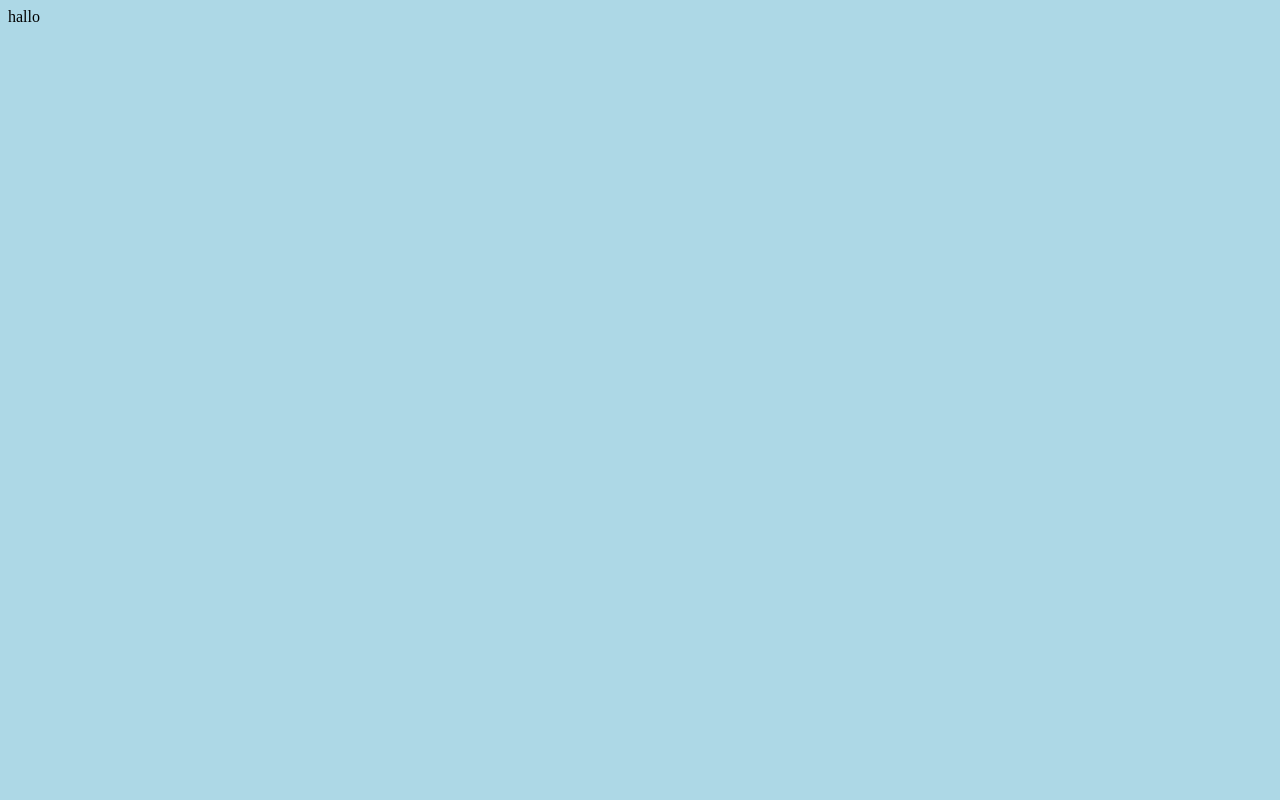
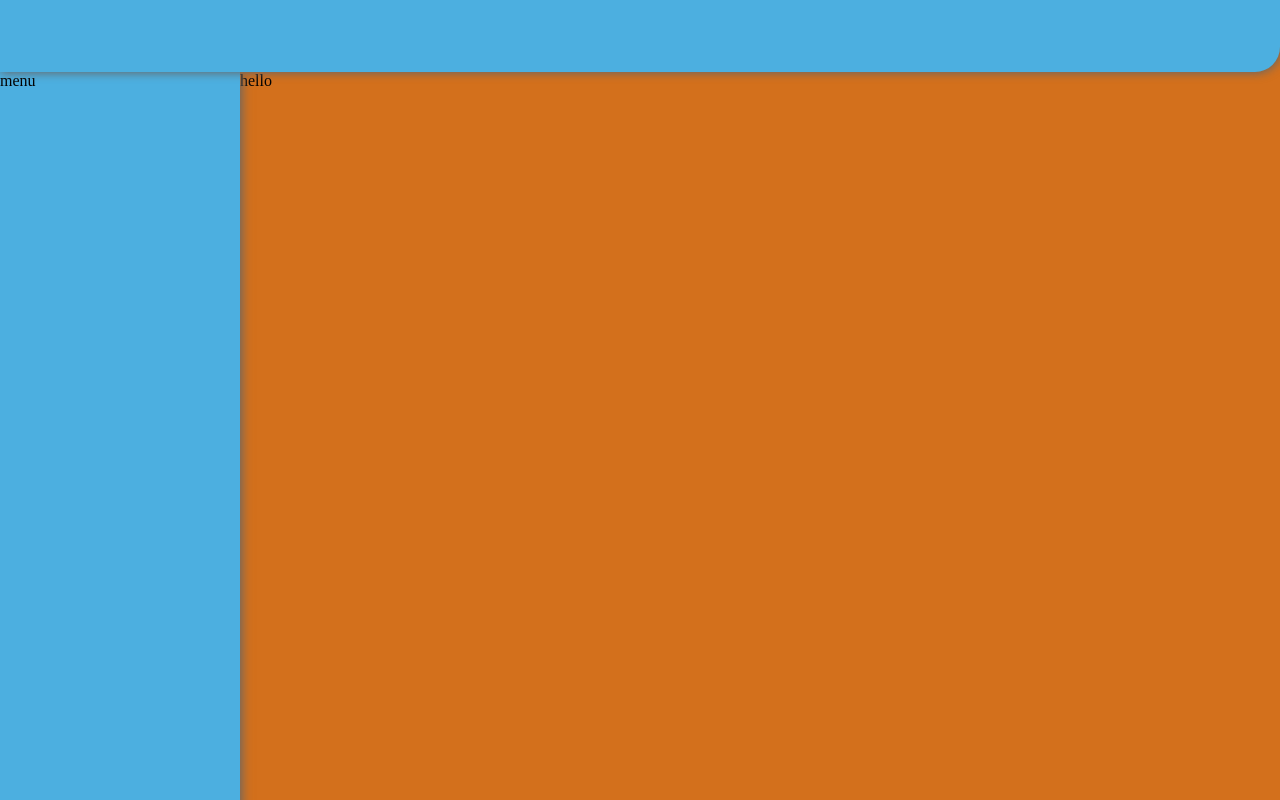
Before and after one commit to einfachIrgendwer0815/einfachIrgendwer0815, a plain HTML site: page docs/index.html in a window 1280 px wide. Drawn offline with Linux system fonts and the light colour scheme.

Commit message:
Update index.html Update style.css

```diff
--- a/docs/index.html
+++ b/docs/index.html
@@ -2,11 +2,20 @@
 <html>
   <head>
     <meta charset="utf-8">
-    <link rel="stylesheet" href="https://einfachirgendwer0815.github.io/einfachIrgendwer0815/style.css" rel="stylesheet" type="text/css">
-    <!-- <link href="https://einfachirgendwer0815.github.io/einfachIrgendwer0815/style.css" rel="stylesheet" type="text/css"> !-->
+    <link href="https://einfachirgendwer0815.github.io/einfachIrgendwer0815/style.css" rel="stylesheet" type="text/css">
+    <!-- <link href="file:///media/bob/Dateien/Dateien/Programme/GitHub/einfachIrgendwer0815/docs/style.css" rel="stylesheet" type="text/css"> !-->
   </head>
 
   <body>
-    hallo
+    <header>
+    </header>
+    <div id="menu">
+      <div id="menuContent">
+        menu
+      </div>
+    </div>
+    <div id="mainContent">
+      hello
+    </div>
   </body>
 </html>
--- a/docs/style.css
+++ b/docs/style.css
@@ -1,3 +1,38 @@
 body {
-  background-color: lightblue;
+  background-color: #d3701c;
+  margin: 0;
+  padding: 0;
 }
+
+header {
+  position: fixed;
+  top: 0;
+  left: 0;
+  height: 4.5em;
+  background-color: #4cafe0;
+  width: 100%;
+  box-shadow: 1px 1px 10px #666;
+  border-bottom-right-radius: 25px;
+  z-index: 20;
+}
+
+#menu {
+  margin-top: 4.5em;
+  width: 15em;
+  min-height: 100vh;
+  background-color: #4cafe0;
+  position: fixed;
+  padding: 0;
+  z-index: 10;
+  box-shadow: 2px 2px 10px #666;
+}
+
+#menuContent {
+}
+
+#mainContent {
+  margin-top: 4.5em;
+  margin-left: 15em;
+  z-index: 0;
+  float: left;
+}
```
